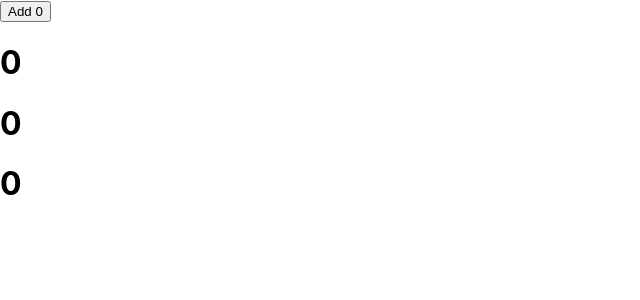
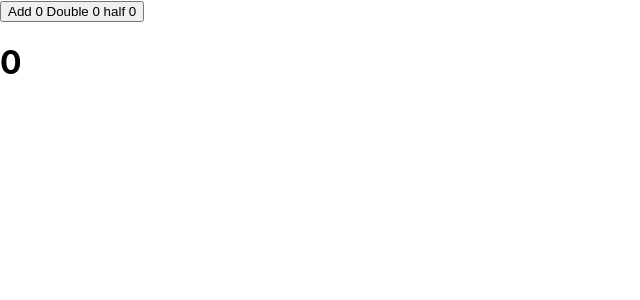
Before and after one commit to WeiJinjzH/train-ticket, a React (Create React App) app: page / in a window 1280 px wide. Shown: the top 300 px of the page, without its empty margins (0-640 px from the left). Built offline with nearby package versions, Linux system fonts and the light colour scheme.

Commit message:
useMemo的使用与理解

```diff
--- a/src/App.jsx
+++ b/src/App.jsx
@@ -1,49 +1,28 @@
-import React, { useState, createContext, useContext } from 'react';
+import React, { useState, useMemo } from 'react';
 
-const CountContext = createContext()
-
-class Foo extends React.Component {
-  render() {
-    return (
-      <CountContext.Consumer>
-        {
-          count => <h1>{count}</h1>
-        }
-      </CountContext.Consumer>
-    )
-  }
-}
-
-class Bar extends React.Component {
-  static contextType = CountContext
-  render() {
-    const count = this.context
-    return (
-      <h1>{count}</h1>
-    )
-  }
-}
-
-function Counter() {
-  const count = useContext(CountContext)
+function Counter(props) {
   return (
-    <h1>{count}</h1>
+    <h1>{props.count}</h1>
   )
 }
 
 function App() {
   const [ count, setCount ] = useState(0)
 
+  const double = useMemo(() => {
+    return count * 2
+  }, [count === 3])
+
+  const half = useMemo(() => {
+    return double / 4
+  }, [double])
+
   return (
     <div>
       <button type="button" onClick={() => setCount(count + 1)}>
-        Add {count}
+        Add {count} Double {double} half {half}
       </button>
-      <CountContext.Provider value={count}>
-        <Foo />
-        <Bar />
-        <Counter />
-      </CountContext.Provider>
+      <Counter count={count} />
     </div>
   )
 }
```
